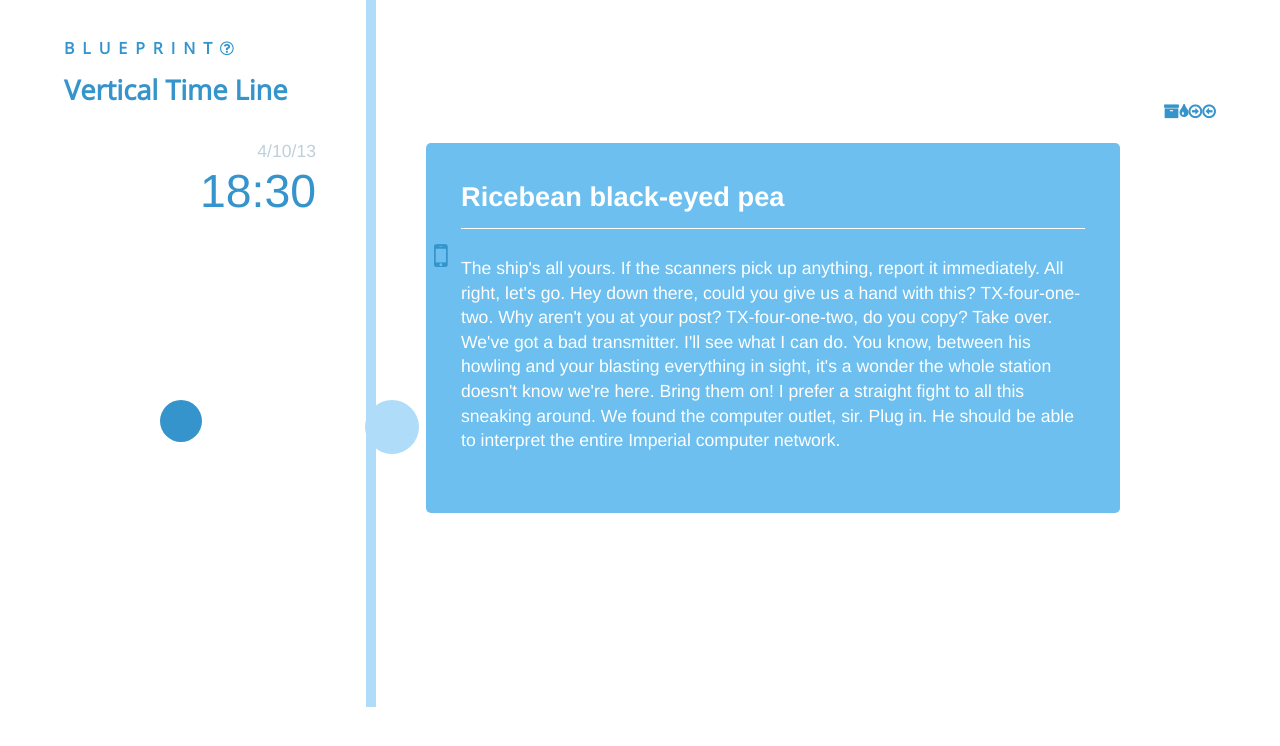
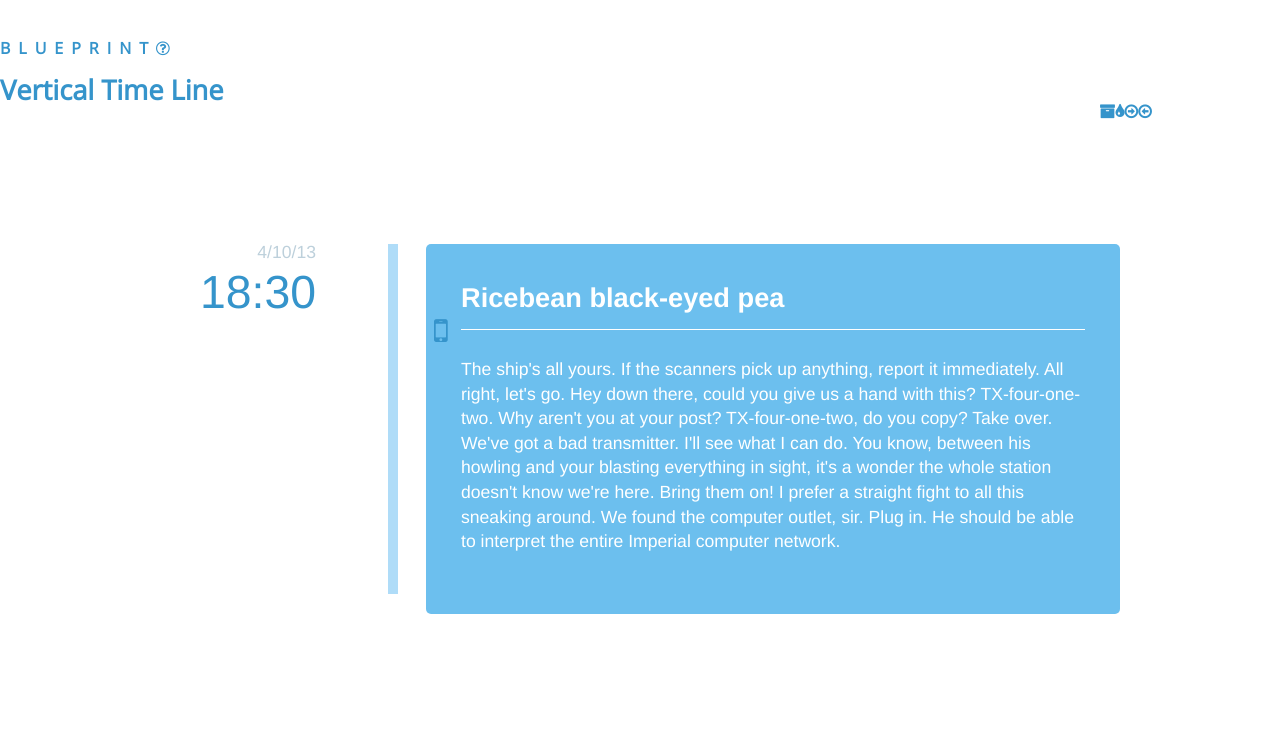
Before and after one commit to erik-petersen/vertical-timeline, a plain HTML site: page index.html in a window 1280 px wide. Drawn offline with nearby package versions, Linux system fonts and the light colour scheme.

Commit message:
Finally figured out the stinkin' vertical line

```diff
--- a/index.html
+++ b/index.html
@@ -33,7 +33,7 @@
                 <span class="li-date">4/10/13</span>
                 <span class="li-time">18:30</span>
               </time>
-          </div>
+            </div>
             <div class="timeline-descrip">
               <h2>Ricebean black-eyed pea</h2>
               <hr class="p-line">
@@ -46,8 +46,8 @@
             </div>
           </li>
           <hr class="vertical-line">
-          <div class="light-circle"></div>
-          <div class="dark-circle"></div>
+          <!-- <div class="light-circle"></div> -->
+          <!-- <div class="dark-circle"></div> -->
           <i class="fa fa-mobile fa-2x" aria-hidden="true"></i>
         </ul>
       </main>
--- a/styles.css
+++ b/styles.css
@@ -1,5 +1,5 @@
 html {
-  background-color: #fff;
+  /*background-color: #fff;*/
 }
 
 /*******************************************************************
@@ -7,7 +7,9 @@ BODY
 *******************************************************************/
 
 body {
+  /*background: #fff;*/
   width: 100%;
+  height: 100%;
   font-family: helvetica, sans-serif;
 }
 
@@ -16,12 +18,15 @@ HEADER
 *******************************************************************/
 
 header {
+  float: left;
   width: 90%;
+  height: 100%;
+  /*background-color: #fff;*/
   font-family: "open sans", sans-serif;
   font-size: 1em;
   font-weight: 700;
   color: #3594cb;
-  margin: 40px auto;
+  margin: 40px auto 125px;
 }
 
 .site-name {
@@ -39,11 +44,10 @@ h1 {
 }
 
 .main-nav li {
+  /*background-color: #fff;*/
   display: inline-block;
   float: right;
 }
-
-
 
 /*******************************************************************
 MAIN
@@ -51,20 +55,18 @@ MAIN
 
 main {
   margin-top: 2%;
+  clear: left;
 }
 
 .timeline-ul {
+  position: relative;
   width: 75%;
   margin: 0 auto;
-  /*height: 1000px;*/
-  /*z-index: 1;*/
 }
 
 .timeline-ul li {
   width: 100%;
-  position: relative;
-  /* remove this at the end */
-  /*background: green;*/
+  /*position: relative;*/
 }
 
 /*******************************************************************
@@ -75,17 +77,10 @@ TIME
     width: 25%;
 }
 
-.timeline-time {
-  /* remove this at the end */
-  /*background: red;*/
-}
-
 .timeline-time span {
   display: block;
   text-align: right;
   padding-right: 35%;
-  /* remove this at the end */
-  /*background: blue;*/
 }
 
 .li-date {
@@ -104,13 +99,14 @@ TIMELINE ICON AND DIVIDING LINE
 
 .vertical-line {
     transform: rotate(90deg);
-    position: relative;
-    left: auto;
-    left: -28%;
+    position: absolute;
+    top: 157.3%;
+    left: 6%;
     background: #afdcf8;
     border: 0;
     height: 10px;
-    z-index: -1;
+    width: 350px;
+    z-index: 1;
 }
 
 
```
